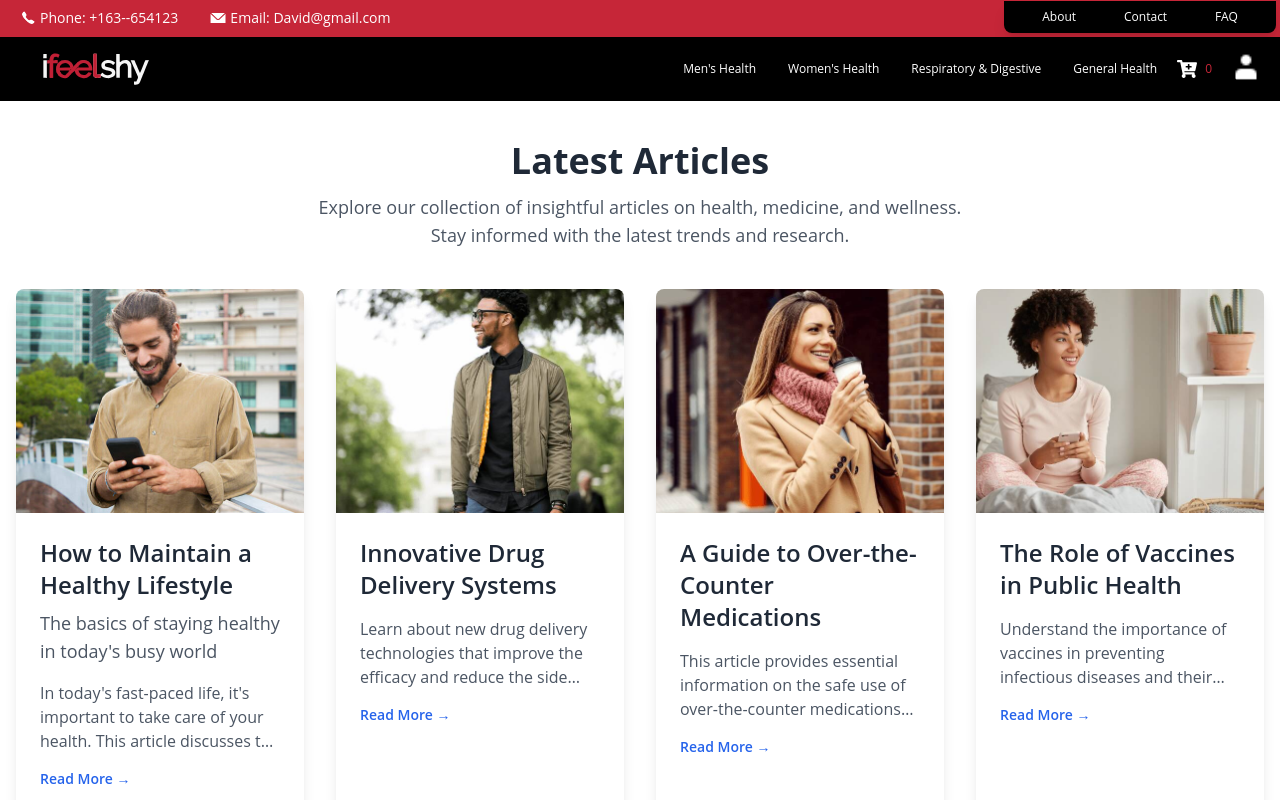
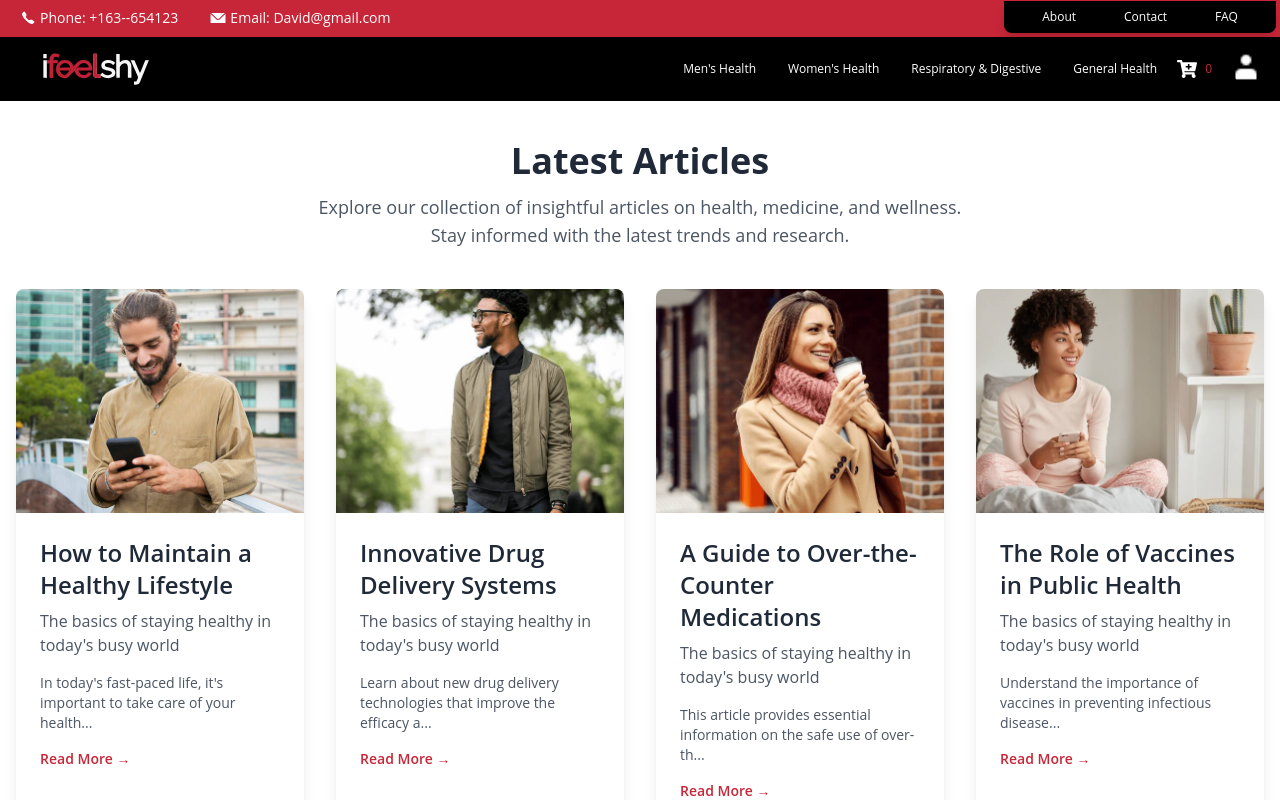
Before and after one commit to mss-souloftware/pharma-uk, a Next.js app: page /articlePage in a window 1280 px wide. Shown: the top 800 px of the page. Built offline with nearby package versions, Linux system fonts and the light colour scheme.

Commit message:
'updated-code'

```diff
--- a/public/article.json
+++ b/public/article.json
@@ -9,54 +9,63 @@
     {
       "id": 2,
       "title": "Innovative Drug Delivery Systems",
+      "subheading": "The basics of staying healthy in today's busy world",
       "description": "Learn about new drug delivery technologies that improve the efficacy and reduce the side effects of medicines. This article explores cutting-edge advancements in drug delivery, including nanotechnology, transdermal patches, and smart drug carriers. Understand how these technologies enhance patient compliance, target specific cells more effectively, and reduce unwanted side effects. Stay informed about the latest research that is shaping the future of medicine and revolutionizing how treatments are administered.",
       "image": "/ProductImage/article/person2.jpg"
     },
     {
       "id": 3,
       "title": "A Guide to Over-the-Counter Medications",
+      "subheading": "The basics of staying healthy in today's busy world",
       "description": "This article provides essential information on the safe use of over-the-counter medications and common misconceptions. Learn about the most commonly used non-prescription drugs, their benefits, potential risks, and the importance of reading labels carefully. Understand how to avoid drug interactions, recognize when medical consultation is necessary, and make informed choices regarding self-medication for minor ailments while ensuring safety and effectiveness.",
       "image": "/ProductImage/article/person3.jpg"
     },
     {
       "id": 4,
       "title": "The Role of Vaccines in Public Health",
+      "subheading": "The basics of staying healthy in today's busy world",
       "description": "Understand the importance of vaccines in preventing infectious diseases and their contribution to public health systems. This article explores how vaccines work, their development process, and their role in eradicating diseases such as polio and smallpox. Learn about vaccine safety, herd immunity, and the impact of global immunization programs in reducing mortality rates. Stay informed about the latest advancements in vaccine technology, including mRNA vaccines and their potential applications beyond infectious diseases.",
       "image": "/ProductImage/article/person4.jpg"
     },
     {
       "id": 5,
       "title": "Understanding Antibiotic Resistance",
+      "subheading": "The basics of staying healthy in today's busy world",
       "description": "This article discusses the growing issue of antibiotic resistance and how it affects the effectiveness of treatments. Discover how the misuse and overuse of antibiotics have contributed to resistant bacterial strains, making infections harder to treat. Learn about global efforts to combat this crisis, including new antibiotic discoveries, alternative therapies, and policies aimed at responsible antibiotic use. Explore what individuals can do to help slow the spread of resistance and ensure the effectiveness of life-saving medications for future generations.",
       "image": "/ProductImage/article/person5.jpg"
     },
     {
       "id": 6,
       "title": "Pharmaceutical Research and Drug Development",
+      "subheading": "The basics of staying healthy in today's busy world",
       "description": "Explore the processes involved in pharmaceutical research and how new drugs are developed and tested. This article takes you through the journey of a drug, from initial discovery and preclinical testing to rigorous clinical trials and regulatory approval. Learn about the challenges researchers face, the high costs and risks associated with drug development, and the role of cutting-edge technologies like AI and personalized medicine in accelerating the process. Get insights into the future of pharmaceuticals and how research is shaping the next generation of treatments.",
       "image": "/ProductImage/article/person6.jpg"
     },
     {
       "id": 7,
       "title": "The Importance of Mental Health Medication",
+      "subheading": "The basics of staying healthy in today's busy world",
       "description": "Learn about the different types of mental health medications and their role in managing conditions such as depression and anxiety. This article explores the science behind antidepressants, mood stabilizers, and anti-anxiety medications, discussing how they work and their potential side effects. Understand the importance of a holistic approach that combines medication with therapy, lifestyle changes, and support systems to achieve optimal mental well-being. Gain insight into the latest advancements in psychopharmacology and the ongoing research in mental health treatment.",
       "image": "/ProductImage/article/person7.jpg"
     },
     {
       "id": 8,
       "title": "Herbal Supplements: Myths and Facts",
+      "subheading": "The basics of staying healthy in today's busy world",
       "description": "Debunking the myths surrounding herbal supplements and understanding their benefits and risks. This article provides a balanced perspective on natural remedies, highlighting scientific research on their effectiveness, potential dangers, and interactions with prescription medications. Learn how to differentiate between evidence-based herbal treatments and misleading health claims, ensuring that you make safe and informed choices. Discover how traditional herbal medicine continues to influence modern healthcare and how ongoing research is validating—or disproving—age-old remedies.",
       "image": "/ProductImage/article/person8.jpg"
     },
     {
       "id": 9,
       "title": "Antiviral Medications and Their Impact",
+      "subheading": "The basics of staying healthy in today's busy world",
       "description": "An in-depth look at antiviral medications and their effectiveness in treating viral infections like the flu and HIV. This article explains how antiviral drugs work, their role in preventing the replication of viruses, and their use in managing chronic conditions such as hepatitis and herpes. Learn about the development of new antiviral therapies, the challenges in combating emerging viruses, and the global effort to prepare for future pandemics. Understand the importance of continued research and innovation in the fight against viral diseases.",
       "image": "/ProductImage/article/person4.jpg"
     },
     {
       "id": 10,
       "title": "The Evolution of Pain Management Medications",
+      "subheading": "The basics of staying healthy in today's busy world",
       "description": "An in-depth exploration of how pain management medications have evolved over time, from traditional herbal remedies to modern pharmaceuticals. This article discusses the effectiveness of various treatments, their impact on patients' lives, and the promising future of pain relief therapies, including innovative drug developments and alternative holistic approaches. Learn about opioid and non-opioid pain relievers, the risks of long-term use, and how emerging technologies such as gene therapy and bioelectric medicine are revolutionizing pain management. Discover how a multidisciplinary approach combining medication, physical therapy, and lifestyle adjustments can provide sustainable pain relief solutions.",
       "image": "/ProductImage/article/person3.jpg"
     }
--- a/src/app/about/article.jsx
+++ b/src/app/about/article.jsx
@@ -1,16 +1,73 @@
-import Link from 'next/link'
-import React from 'react'
+import Link from 'next/link';
+import React, { useEffect, useState } from 'react';
 
 const Article = () => {
+  const [articles, setArticles] = useState([]);
+  const [loading, setLoading] = useState(true); // Loading state
+
+  useEffect(() => {
+    const fetchData = async () => {
+      try {
+        const response = await fetch('/article.json');
+        const data = await response.json();
+        setArticles(data);
+        setLoading(false); // Set loading to false once data is fetched
+      } catch (error) {
+        console.error('Error fetching articles:', error);
+        setLoading(false); // Set loading to false even if there's an error
+      }
+    };
+    fetchData();
+  }, []);
+
   return (
-    <>
-    <Link href="/articlePage">
-    <span className='text-hoverUnderlineColor text-base font-semibold underline' >
-      Read Article
-    </span>
-    </Link>
-    </>
-  )
-}
+    <div className="container mx-auto px-4 py-10">
+      <h2 className="text-4xl font-bold text-center mb-8">Featured Articles</h2>
+      <div className="grid grid-cols-1 md:grid-cols-2 gap-8">
+        {loading ? (
+          // Skeleton loader
+          [1, 2].map((index) => (
+            <div key={index} className="bg-white shadow-lg rounded-lg overflow-hidden p-6 flex flex-col">
+              <div className="w-full h-64 md:h-72 lg:h-80 bg-gray-300 animate-pulse rounded"></div>
+              <div className="mt-6">
+                <div className="w-2/3 h-6 bg-gray-300 animate-pulse rounded mb-4"></div>
+                <div className="w-1/2 h-4 bg-gray-300 animate-pulse rounded mb-4"></div>
+                <div className="w-full h-12 bg-gray-300 animate-pulse rounded"></div>
+              </div>
+            </div>
+          ))
+        ) : (
+          // Article content
+          articles.slice(0, 2).map((article) => (
+            <div
+              key={article.id}
+              className="bg-white shadow-lg rounded-lg overflow-hidden p-6 flex flex-col"
+            >
+              <div className="w-full h-64 md:h-72 lg:h-80">
+                <img
+                  src={article.image}
+                  alt={article.title}
+                  className="w-full h-full object-cover rounded"
+                />
+              </div>
+              <div className="mt-6">
+                <h3 className="text-2xl font-semibold text-gray-800">{article.title}</h3>
+                <h4 className="text-base text-gray-600 mt-2">{article.subheading}</h4>
+                <p className="text-gray-600 mt-4 text-sm line-clamp-3">{article.description}</p>
+              </div>
+            </div>
+          ))
+        )}
+      </div>
+      <div className="text-center mt-12">
+        <Link href="/articlePage">
+          <span className="text-hoverUnderlineColor text-lg font-semibold underline cursor-pointer">
+            Read More Articles →
+          </span>
+        </Link>
+      </div>
+    </div>
+  );
+};
 
-export default Article
+export default Article;
--- a/src/app/articlePage/allArticle.jsx
+++ b/src/app/articlePage/allArticle.jsx
@@ -1,6 +1,6 @@
-"use client"
-import React, { useEffect, useState } from 'react';
-import Link from 'next/link';
+"use client";
+import React, { useEffect, useState } from "react";
+import Link from "next/link";
 
 const SkeletonLoader = () => {
   return (
@@ -40,28 +40,45 @@ const AllArticles = () => {
   return (
     <div className="container mx-auto px-4 py-10">
       <div className="text-center mb-10">
-        <h2 className="text-4xl font-bold text-gray-800 mb-3">Latest Articles</h2>
+        <h2 className="text-4xl font-bold text-gray-800 mb-3">
+          Latest Articles
+        </h2>
         <p className="text-lg text-gray-600 max-w-2xl mx-auto">
-          Explore our collection of insightful articles on health, medicine, and wellness. Stay informed with the latest trends and research.
+          Explore our collection of insightful articles on health, medicine, and
+          wellness. Stay informed with the latest trends and research.
         </p>
       </div>
       <div className="grid grid-cols-1 md:grid-cols-2 lg:grid-cols-3 xl:grid-cols-4 gap-8">
         {loading
-          ? Array(8).fill(null).map((_, index) => <SkeletonLoader key={index} />)
+          ? Array(8)
+              .fill(null)
+              .map((_, index) => <SkeletonLoader key={index} />)
           : articles.map((article) => (
-              <div key={article.id} className="bg-white shadow-lg rounded-lg overflow-hidden transition-transform transform hover:scale-105">
+              <div
+                key={article.id}
+                className="bg-white shadow-lg rounded-lg overflow-hidden transition-transform transform hover:scale-105"
+              >
                 <img
                   src={article.image}
                   alt={article.title}
                   className="w-full h-56 object-cover"
                 />
                 <div className="p-6">
-                  <h3 className="text-2xl font-semibold text-gray-800">{article.title}</h3>
-                  <h4 className="text-lg text-gray-600 mt-2">{article.subheading}</h4>
-                  <p className="text-gray-600 mt-4 line-clamp-3">{article.description}</p>
+                  <h3 className="text-2xl font-semibold text-gray-800">
+                    {article.title}
+                  </h3>
+                  <h4 className="text-base text-gray-600 mt-2">
+                    {article.subheading}
+                  </h4>
+                  <p className="text-gray-600 text-sm mt-4">
+                    {article.description.length > 70
+                      ? `${article.description.substring(0, 70)}...`
+                      : article.description}
+                  </p>
+
                   <button
                     onClick={() => setSelectedArticle(article)}
-                    className="text-blue-600 hover:underline mt-4 block text-sm font-semibold"
+                    className="text-hoverUnderlineColor hover:underline mt-4 block text-sm font-semibold"
                   >
                     Read More →
                   </button>
@@ -75,15 +92,23 @@ const AllArticles = () => {
         <div className="fixed inset-0 flex items-center justify-center bg-black bg-opacity-50 z-50">
           <div className="bg-white p-6 rounded-lg max-w-2xl w-full relative">
             <button
-              className="absolute top-2 right-2 text-gray-600 hover:text-gray-900 text-xl"
+              className="absolute top-1 right-1 text-gray-600 hover:text-gray-900 text-3xl"
               onClick={() => setSelectedArticle(null)}
             >
               &times;
             </button>
-            <img src={selectedArticle.image} alt={selectedArticle.title} className="w-full h-64 object-cover rounded" />
-            <h3 className="text-3xl font-bold text-gray-800 mt-4">{selectedArticle.title}</h3>
-            <p className="text-lg text-gray-600 mt-2">{selectedArticle.subheading}</p>
-            <p className="text-gray-700 mt-4">{selectedArticle.description}</p>
+            <img
+              src={selectedArticle.image}
+              alt={selectedArticle.title}
+              className="w-full h-64 object-cover rounded"
+            />
+            <h3 className="text-2xl font-bold text-gray-800 mt-4">
+              {selectedArticle.title}
+            </h3>
+            <p className="text-base text-gray-600 mt-2">
+              {selectedArticle.subheading}
+            </p>
+            <p className="text-gray-700 text-sm mt-4">{selectedArticle.description}</p>
           </div>
         </div>
       )}
```
